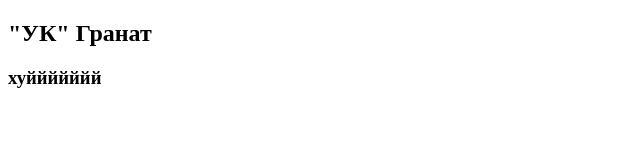
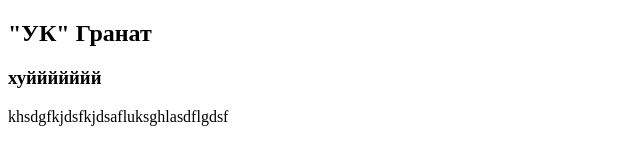
Before and after one commit to sattor-ivan/granat, a plain HTML site: page index.html in a window 1280 px wide. Shown: the whole page, without its empty margins (0-640 px from the left). Drawn offline with nearby package versions, Linux system fonts and the light colour scheme; files that its build step writes are made by us from their sources.

Commit message:
dsgdrgdr

```diff
--- a/index.html
+++ b/index.html
@@ -11,6 +11,7 @@
     <header>
         <h2>"УК" Гранат</h2>
         <h3>хуййййййй</h3>
+        <p>khsdgfkjdsfkjdsafluksghlasdflgdsf</p>
 
     </header>
 </body>
```
